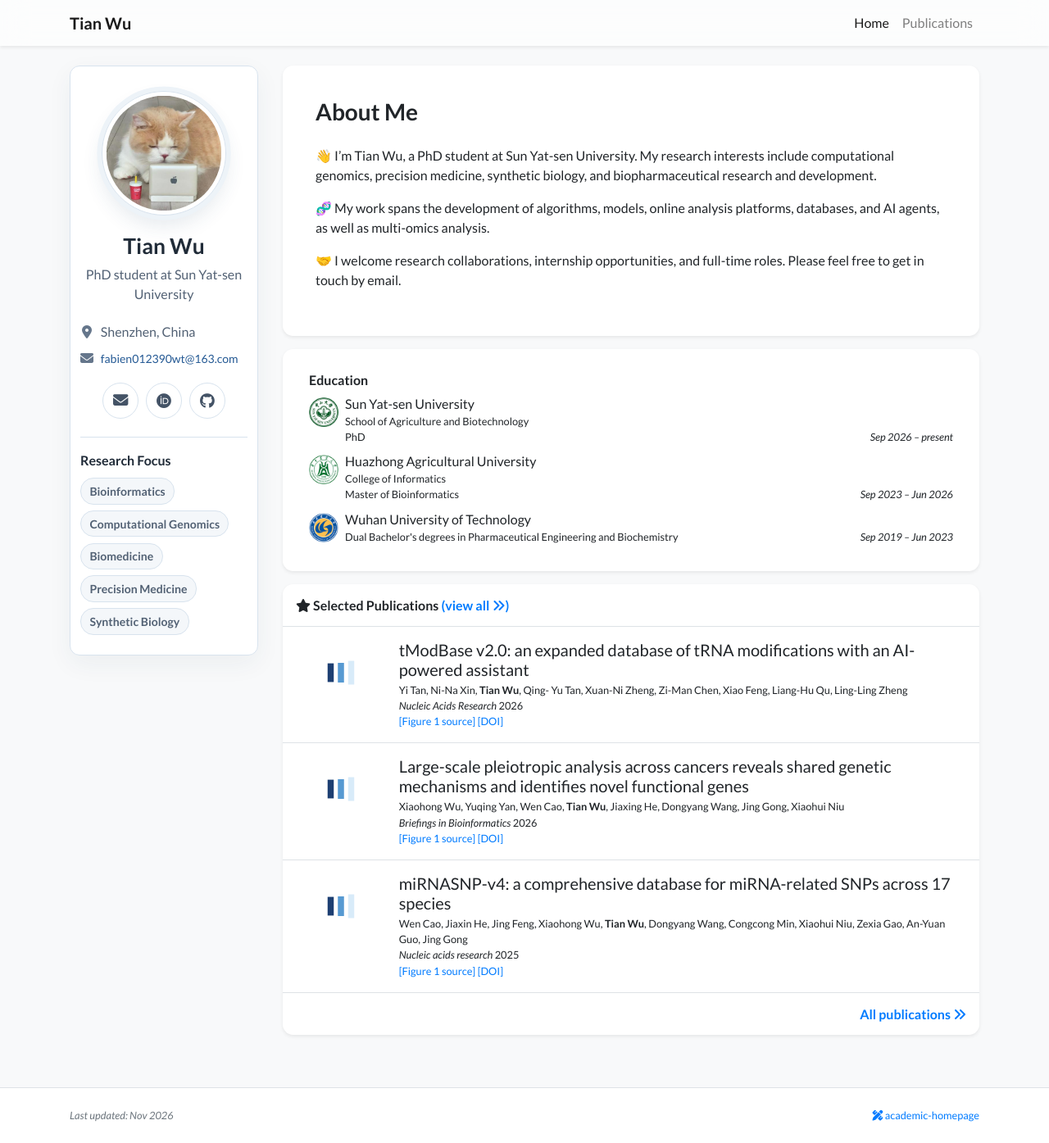
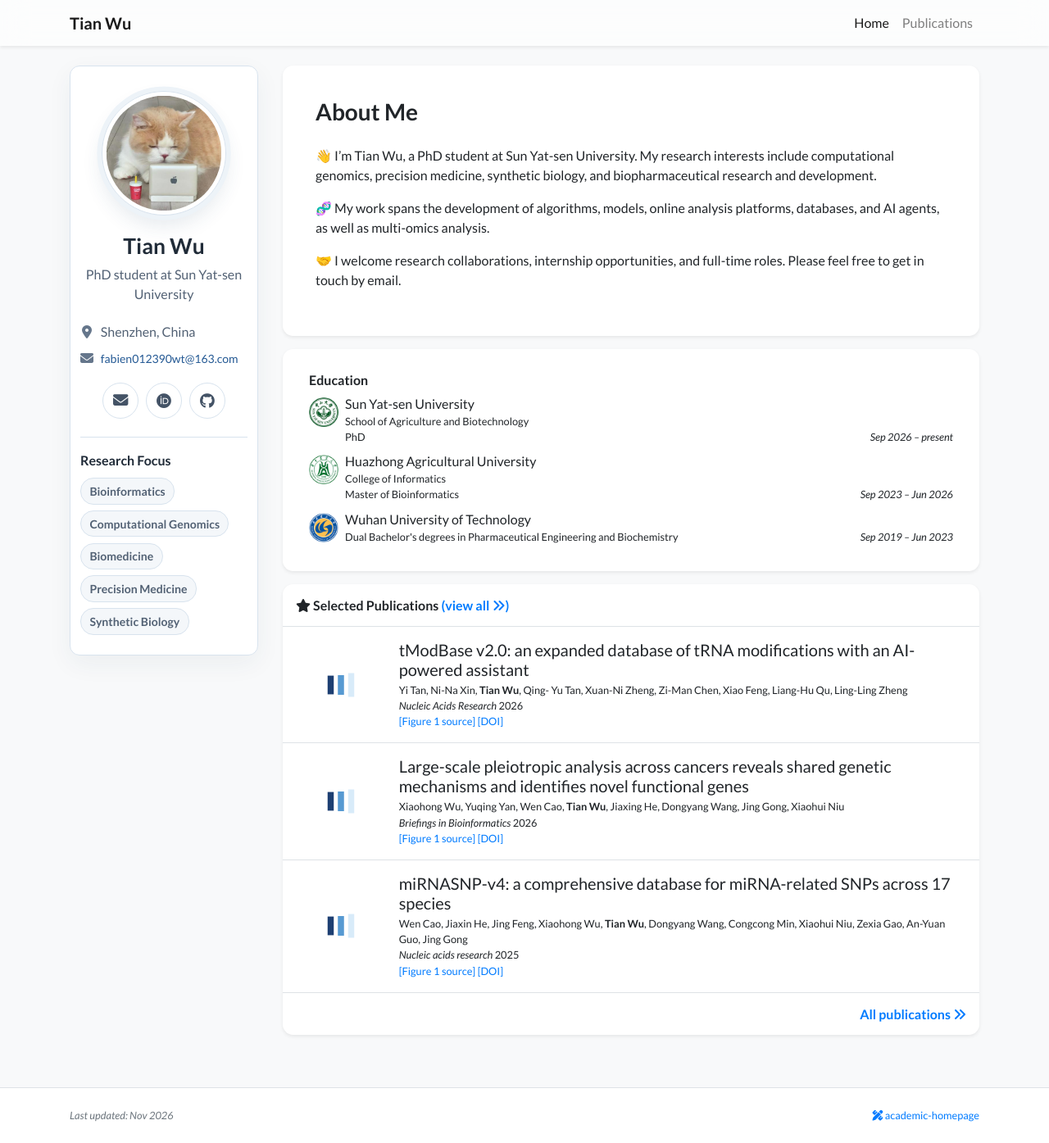
Before and after one commit to QuaSiMoDooooo/QuaSiMoDooooo.github.io, a Jekyll site: the page built from index.html, in a window 1280 px wide and 1395 px high. Shown: the whole window at 82% size. Built offline with Jekyll 4.4.1, drawn with Linux system fonts in a browser that asks for light colours; nearby versions of some CDN libraries; a style sheet for code colours, icons or effects is not loaded.

Commit message:
fix: align publication text and restore figure images

```diff
--- a/_includes/widgets/publication_item.html
+++ b/_includes/widgets/publication_item.html
@@ -1,6 +1,6 @@
 {% assign item = include.item %}
 <div class="d-none d-md-block">
-    <div class="row no-gutters {% unless include.hide_bottom_border %}border-bottom{% endunless %} border-gray">
+    <div class="row no-gutters align-items-center {% unless include.hide_bottom_border %}border-bottom{% endunless %} border-gray">
         <div class="col-md-3 col-xl-2 mb-md-0 p-md-3">
             {%- if item.cover -%}
             <img data-src="{{ item.cover | relative_url }}" alt="Figure 1 from {{ item.title | escape }}" class="lazy w-100 rounded-sm" src="{{ '/assets/images/empty_300x200.png' | relative_url }}">
```
Also changed, not shown: assets/images/publications/bbag479.jpg, assets/images/publications/gkae888.jpg, assets/images/publications/gkag1092.jpg, assets/images/publications/s12967-025-07371-9.jpg.
